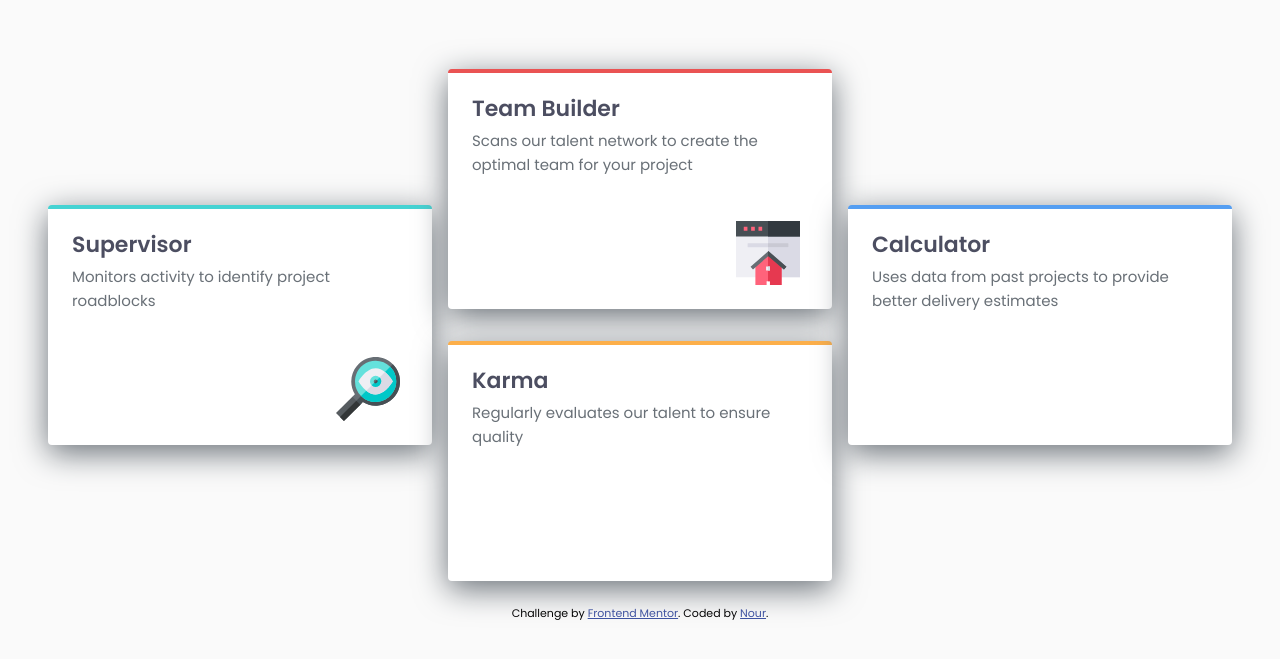
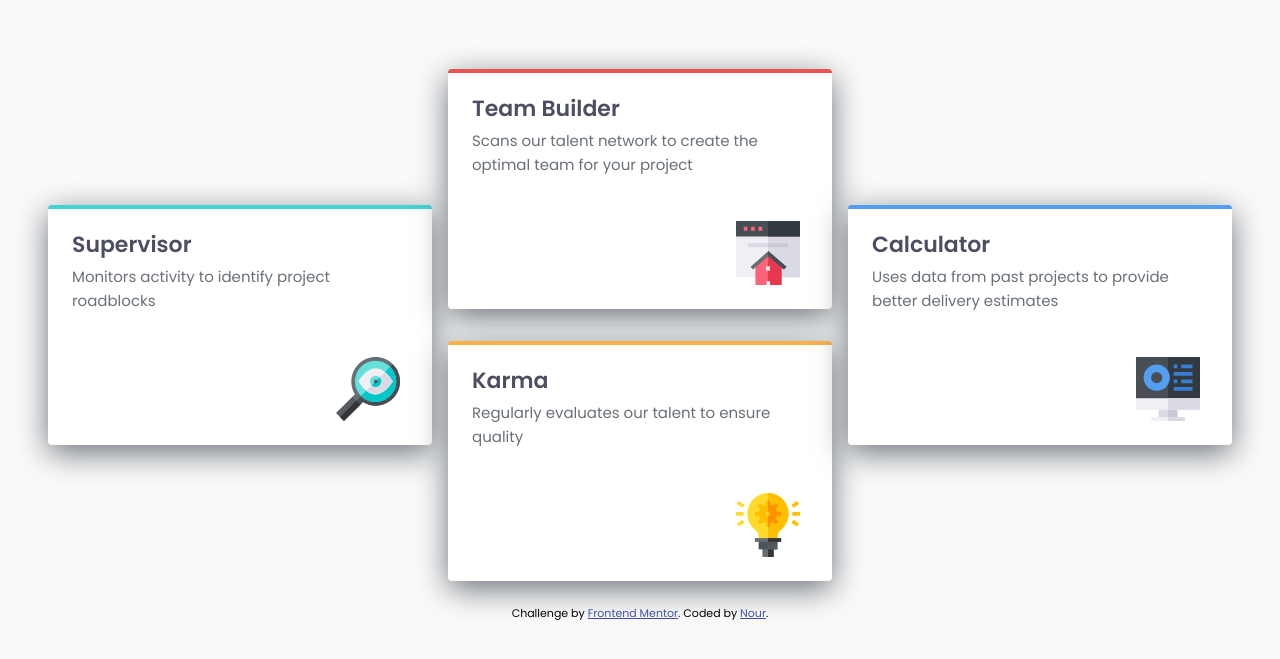
Before and after one commit to nooursaad/four-card-feature-section, a plain HTML site: page index.html in a window 1280 px wide. Shown: the part 135-794 px from the top of the page. Drawn offline with Linux system fonts and the light colour scheme; the site is published under a folder, as on GitHub Pages, so addresses that start at the root find nothing.

Commit message:
Update index.html

```diff
--- a/index.html
+++ b/index.html
@@ -34,13 +34,13 @@
                 <div class="karma card">
                     <h1>Karma</h1>
                     <p>Regularly evaluates our talent to ensure quality</p>
-                    <img src="/images/icon-karma.svg" alt="">
+                    <img src="images/icon-karma.svg" alt="">
                 </div>
             </div>
             <div class="calculator card">
                 <h1>Calculator</h1>
                 <p>Uses data from past projects to provide better delivery estimates</p>
-                <img src="/images/icon-calculator.svg" alt="">
+                <img src="images/icon-calculator.svg" alt="">
             </div>
         </div>
         <div class="attribution">
```
